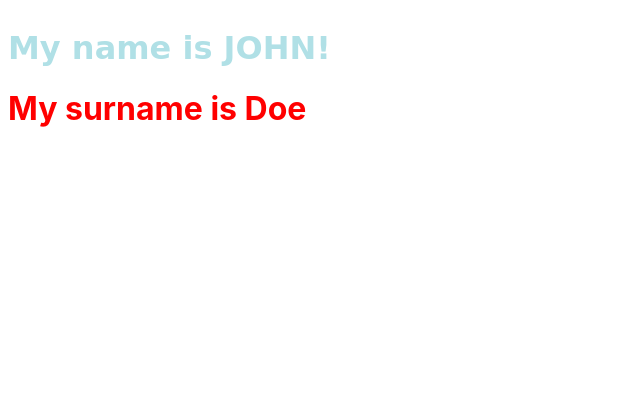
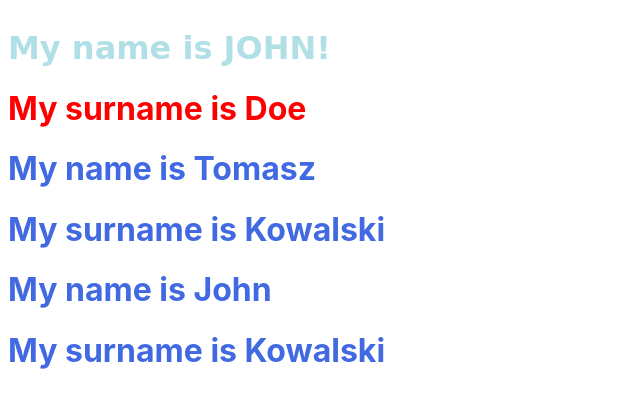
Before and after one commit to Annie-Huang/my-svelte-project, a Svelte app: page / in a window 1280 px wide. Shown: the top 408 px of the page, without its empty margins (0-640 px from the left). Built offline with nearby package versions, Linux system fonts and the light colour scheme.

Commit message:
Passing props to a component

```diff
--- a/src/App.svelte
+++ b/src/App.svelte
@@ -1,5 +1,6 @@
 <script>
     import Surname from "./Surname.svelte";
+    import UserInfo from "./UserInfo.svelte";
 
 	// export let name;
 	let name = "John";
@@ -14,3 +15,6 @@
 
 <h1 class="headerText">My name is {name.toUpperCase()}!</h1>
 <Surname />
+
+<UserInfo name={'Tomasz'} surname={'Kowalski'}></UserInfo>
+<UserInfo surname={'Kowalski'}></UserInfo>
--- /dev/null
+++ b/src/UserInfo.svelte
@@ -0,0 +1,15 @@
+<script>
+    // let name = "John";
+    // let surname = "Doe";
+    export let name = "John";  // name has a default value.
+    export let surname;
+</script>
+
+<style>
+    h1 {
+        color: royalblue;
+    }
+</style>
+
+<h1>My name is {name}</h1>
+<h1>My surname is {surname}</h1>
```
